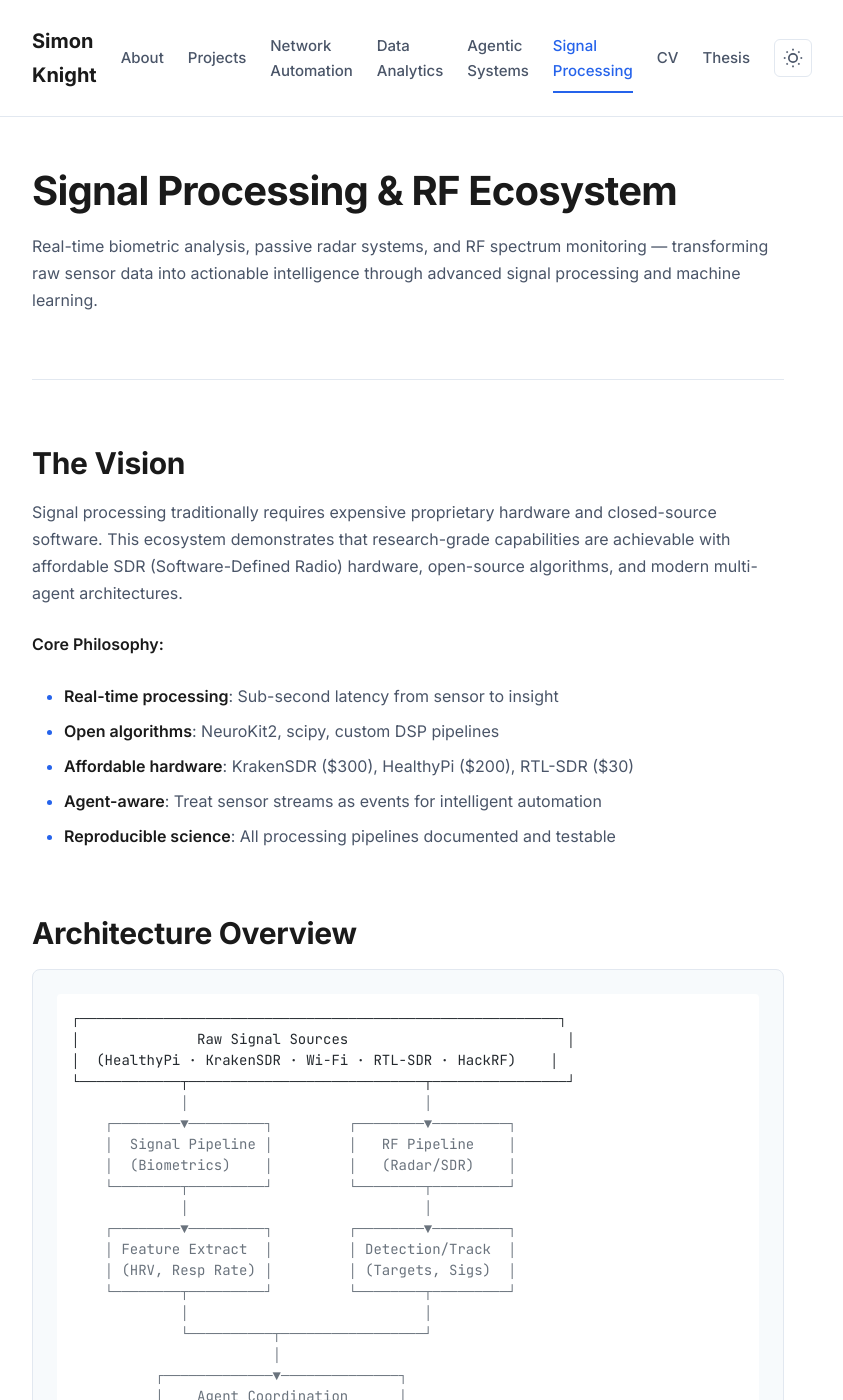
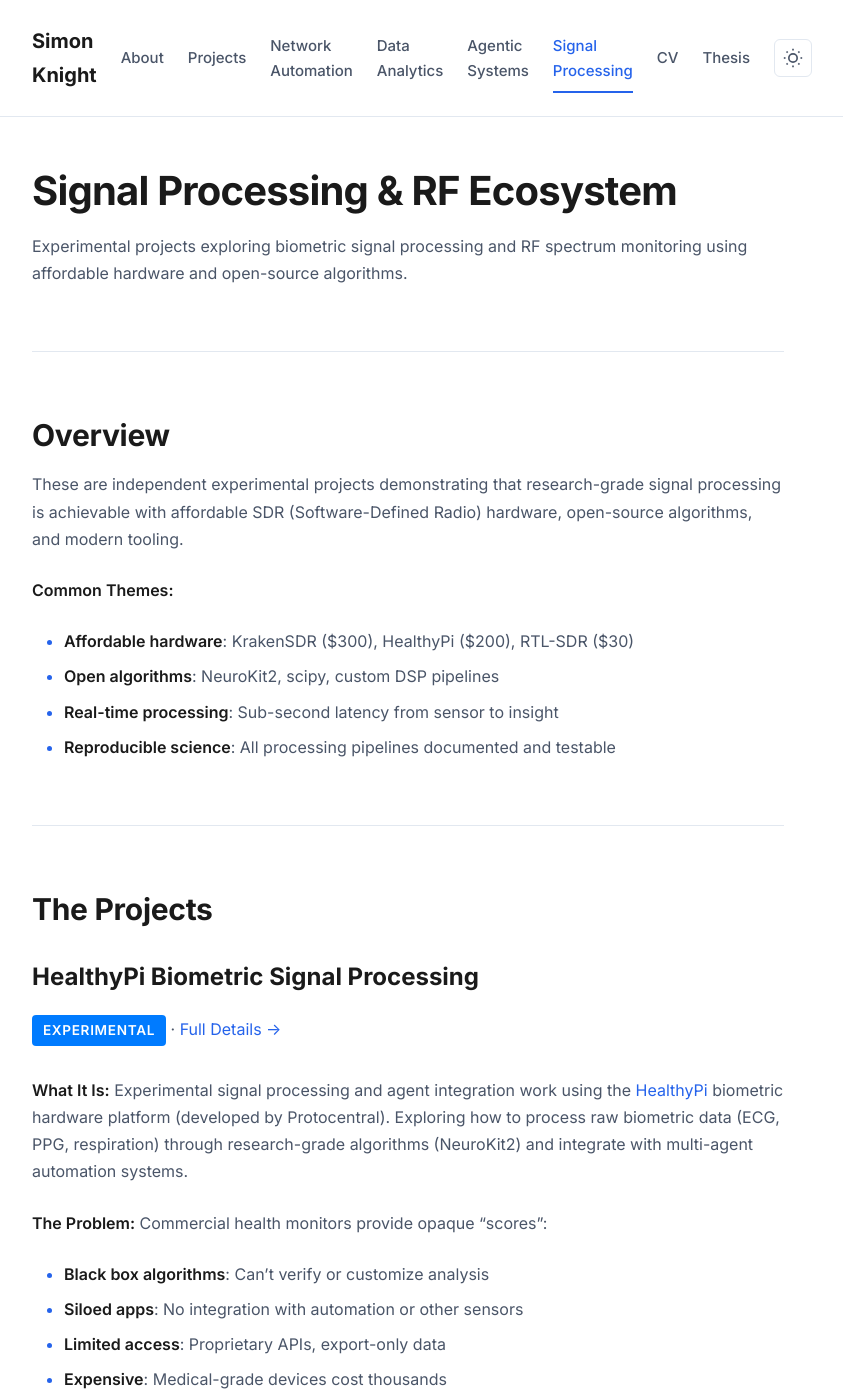
Before and after one commit to sk2/sk2.github.com, a Jekyll site: the page built from signal-processing.md, in a window 1280 px wide and 1400 px high. Shown: the whole window, without its empty margins (232-1075 px from the left). Built offline with Jekyll 4.4.1, drawn with Linux system fonts in a browser that asks for light colours; our own code applies the rules of GitHub Pages for plain Markdown files; some of the changed text lies outside the part shown.

Commit message:
Fix signal processing page - clarify independent projects
Remove misleading architecture diagram:
- Biometrics and RF are separate experimental projects
- Not an integrated system with unified agent coordination
- Architecture diagram implied false integration

Update messaging:
- "Independent experimental projects" not "ecosystem"
- Emphasize common themes (affordable hardware, open algorithms)
- Remove references to unified architecture

Co-Authored-By: Claude Sonnet 4.5 <noreply@anthropic.com>

````diff
--- a/signal-processing.md
+++ b/signal-processing.md
@@ -4,50 +4,23 @@ layout: default
 
 # Signal Processing & RF Ecosystem
 
-Real-time biometric analysis, passive radar systems, and RF spectrum monitoring — transforming raw sensor data into actionable intelligence through advanced signal processing and machine learning.
+Experimental projects exploring biometric signal processing and RF spectrum monitoring using affordable hardware and open-source algorithms.
 
 ---
 
-## The Vision
+## Overview
 
-Signal processing traditionally requires expensive proprietary hardware and closed-source software. This ecosystem demonstrates that research-grade capabilities are achievable with affordable SDR (Software-Defined Radio) hardware, open-source algorithms, and modern multi-agent architectures.
+These are independent experimental projects demonstrating that research-grade signal processing is achievable with affordable SDR (Software-Defined Radio) hardware, open-source algorithms, and modern tooling.
 
-**Core Philosophy:**
+**Common Themes:**
+- **Affordable hardware**: KrakenSDR ($300), HealthyPi ($200), RTL-SDR ($30)
+- **Open algorithms**: NeuroKit2, scipy, custom DSP pipelines
 - **Real-time processing**: Sub-second latency from sensor to insight
-- **Open algorithms**: NeuroKit2, scipy, custom DSP pipelines
-- **Affordable hardware**: KrakenSDR ($300), HealthyPi ($200), RTL-SDR ($30)
-- **Agent-aware**: Treat sensor streams as events for intelligent automation
 - **Reproducible science**: All processing pipelines documented and testable
-
-## Architecture Overview
-
-```
-┌─────────────────────────────────────────────────────────┐
-│              Raw Signal Sources                          │
-│  (HealthyPi · KrakenSDR · Wi-Fi · RTL-SDR · HackRF)    │
-└────────────┬────────────────────────────┬────────────────┘
-             │                            │
-    ┌────────▼─────────┐         ┌────────▼─────────┐
-    │  Signal Pipeline │         │   RF Pipeline    │
-    │  (Biometrics)    │         │   (Radar/SDR)    │
-    └────────┬─────────┘         └────────┬─────────┘
-             │                            │
-    ┌────────▼─────────┐         ┌────────▼─────────┐
-    │ Feature Extract  │         │ Detection/Track  │
-    │ (HRV, Resp Rate) │         │ (Targets, Sigs)  │
-    └────────┬─────────┘         └────────┬─────────┘
-             │                            │
-             └──────────┬─────────────────┘
-                        │
-          ┌─────────────▼──────────────┐
-          │    Agent Coordination      │
-          │    (NATS Event Stream)     │
-          └────────────────────────────┘
-```
 
 ---
 
-## The Systems
+## The Projects
 
 ### HealthyPi Biometric Signal Processing
 
````
